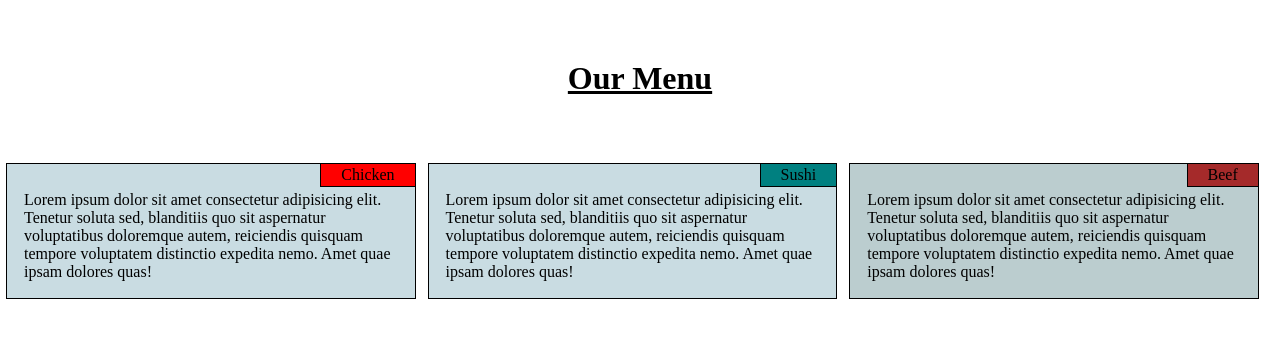
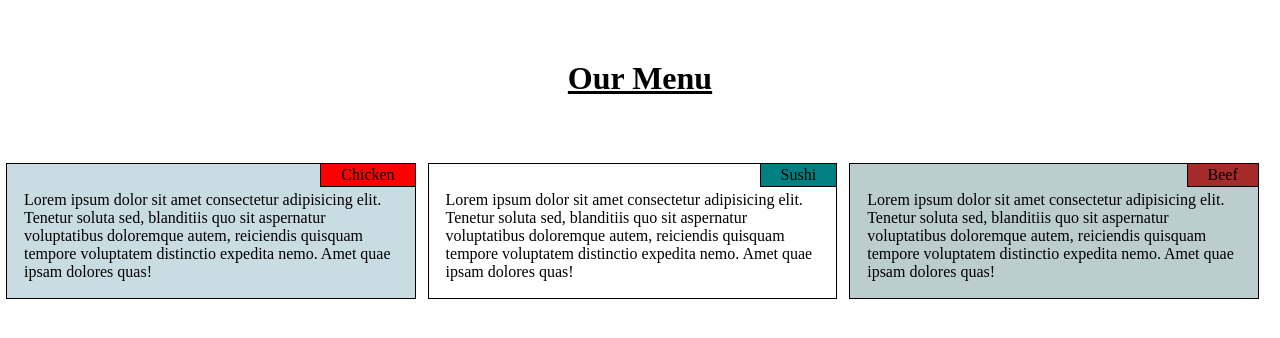
Before and after one commit to praveenjm2000/htmlcoursera, a plain HTML site: page week1/index.html in a window 1280 px wide. Drawn offline with Linux system fonts and the light colour scheme.

Commit message:
Update index.html

```diff
--- a/week1/index.html
+++ b/week1/index.html
@@ -28,7 +28,7 @@
             </p>
 
         </div>
-        <div class = "column bg">
+        <div class = "column bg2">
 
             <div class = "HEAD b">Sushi</div>
 
```
